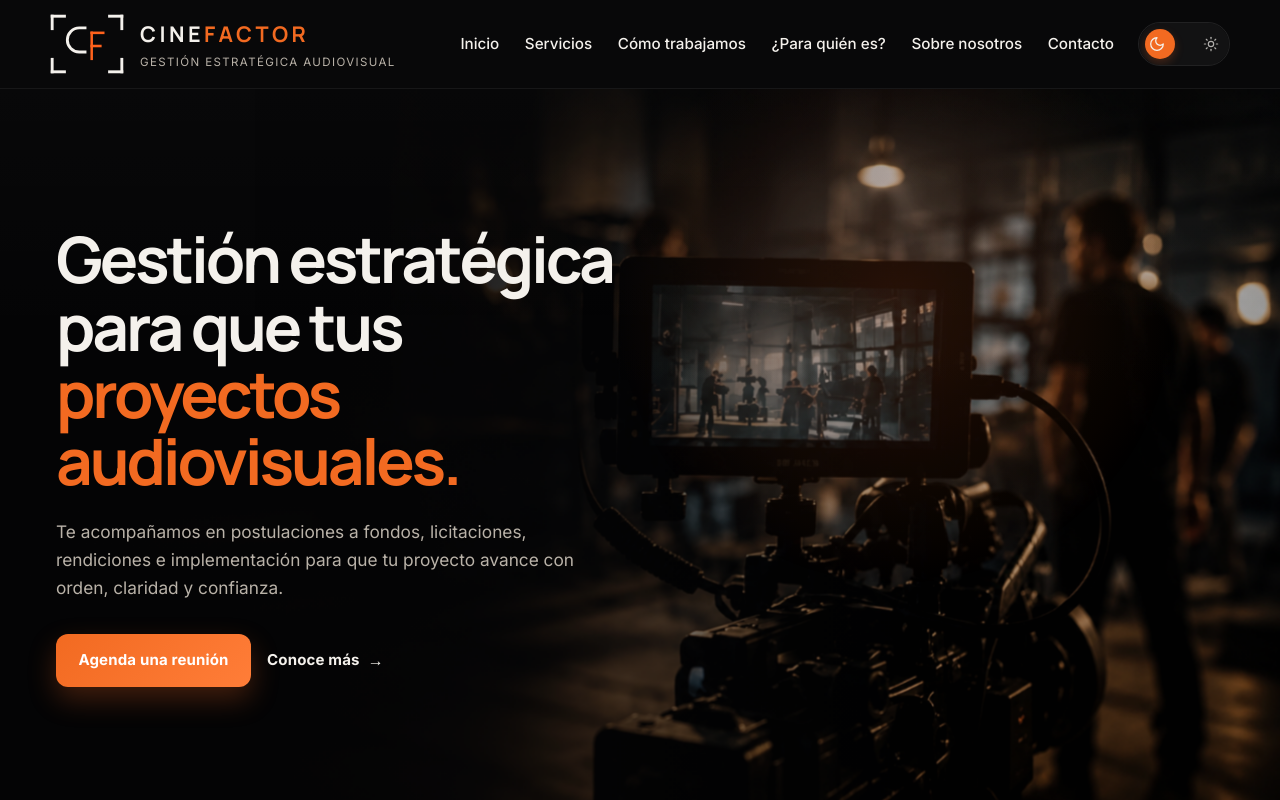
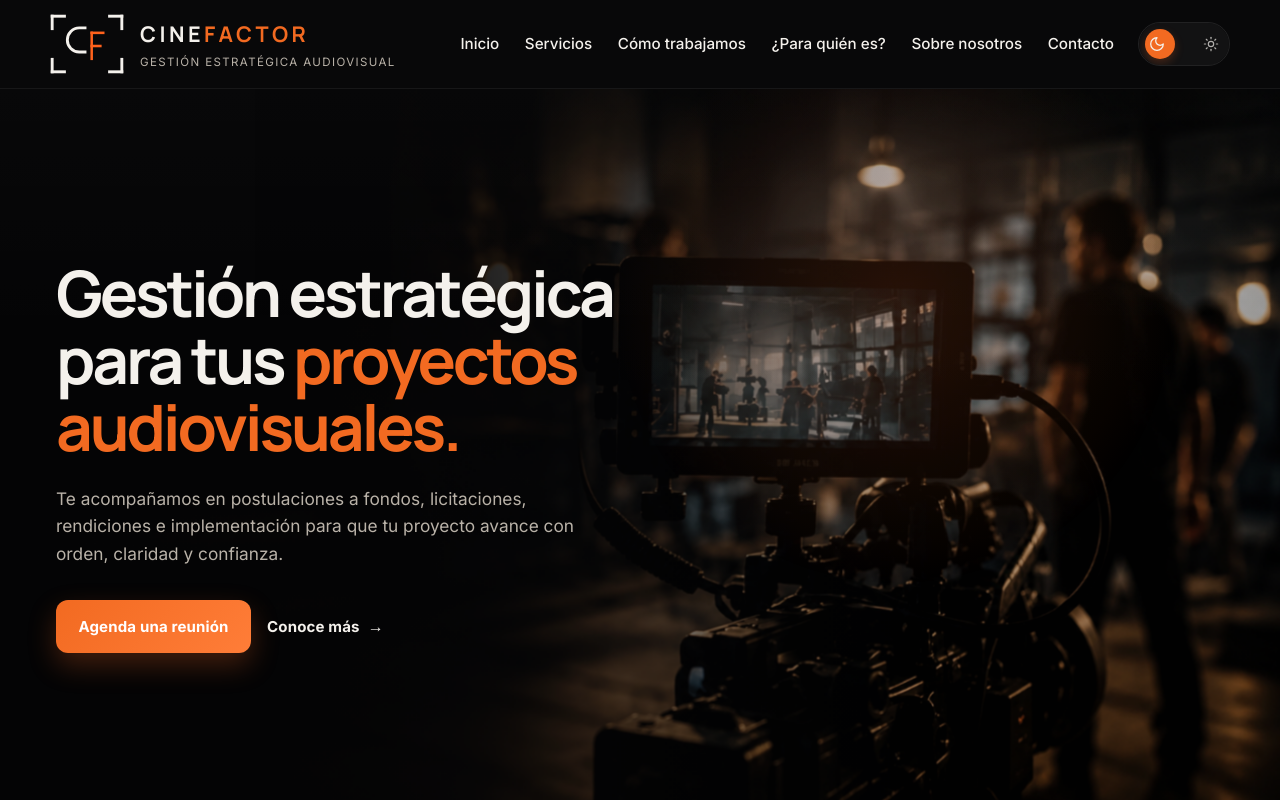
Before and after one commit to nbornands/cineweb_spa, a plain HTML site: page index.html in a window 1280 px wide. Shown: the top 800 px of the page. Drawn offline with Linux system fonts and the light colour scheme.

Commit message:
Corrección de textos

```diff
--- a/index.html
+++ b/index.html
@@ -123,7 +123,7 @@
             <div class="container hero-grid">
                 <div class="hero-copy">
                     <!-- <p class="eyebrow">Gestión estratégica audiovisual</p> -->
-                    <h1>Gestión estratégica para que tus <span>proyectos audiovisuales.</span></h1>
+                    <h1>Gestión estratégica para tus <span>proyectos audiovisuales.</span></h1>
                     <p class="hero-description">
                         Te acompañamos en postulaciones a fondos, licitaciones, rendiciones e implementación para que tu proyecto avance con orden, claridad y confianza.
                     </p>
```
